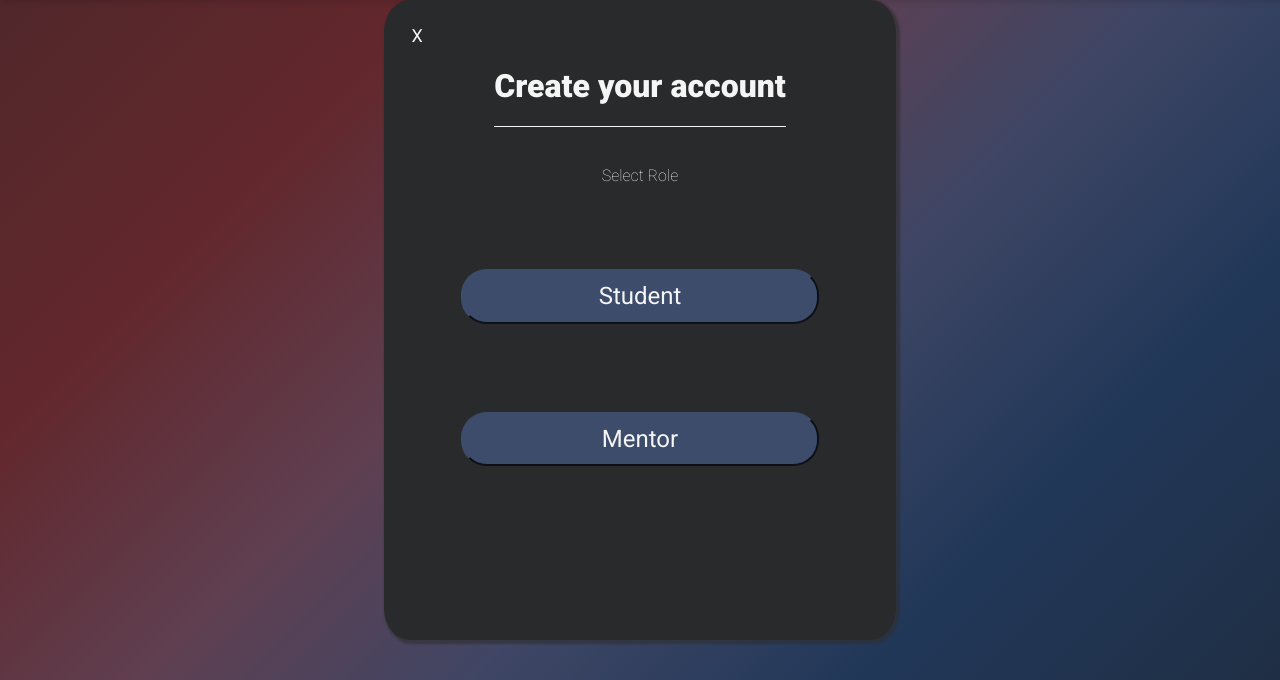
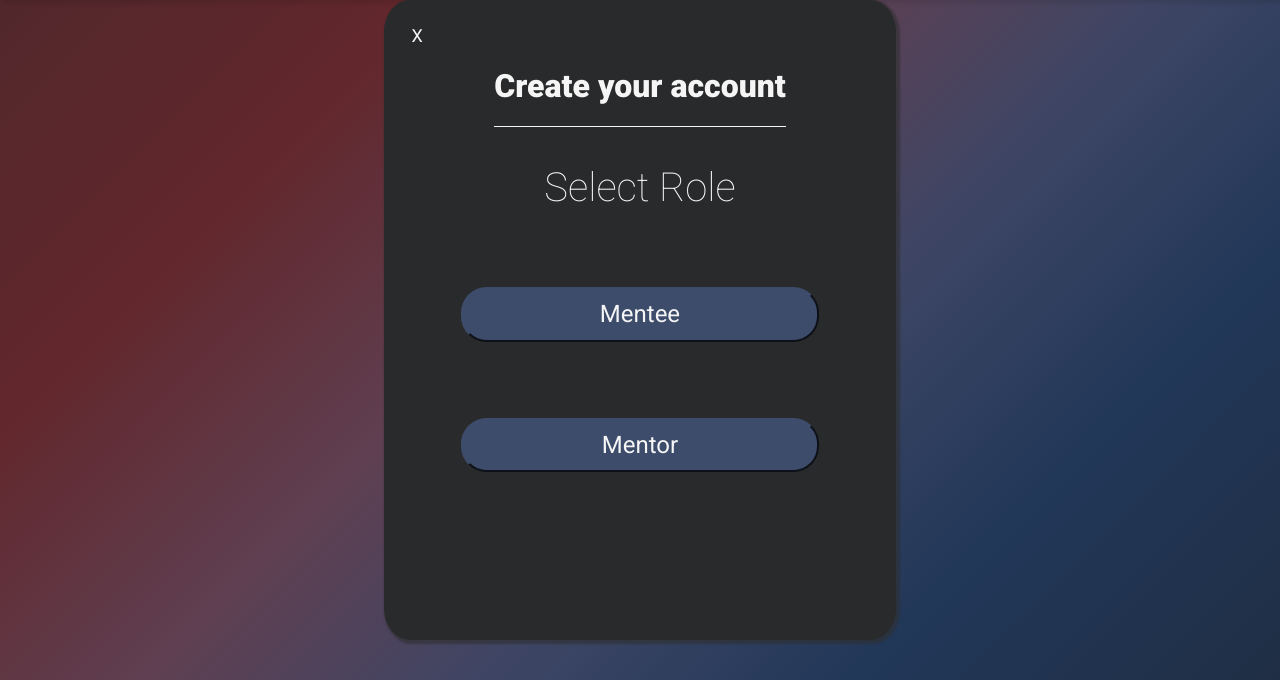
Before and after one commit to adamuremek/mentorship-program, a Django app: page /role_selection/ in a window 1280 px wide. Shown: the part 70-750 px from the top of the page. Run offline with Django 5.2, Linux system fonts and the light colour scheme.

Commit message:
Updated Role Selection UI

```diff
--- a/mentorship_program_project/mentorship_program_app/templates/sign-in card/shared/role_selection.html
+++ b/mentorship_program_project/mentorship_program_app/templates/sign-in card/shared/role_selection.html
@@ -15,11 +15,11 @@
 {% block card_content %}
     <div class="sign-in-card-content">
         <div class="sign-in-card-element">
-            <h2>Select Role</h2>
+            <h2 style="font-size: 2.5em">Select Role</h2>
         </div>
         <div class="sign-in-card-element">
             <form method="get" action="/register/mentee">
-                <button class="sign-in-card-option-button">Student</button>
+                <button class="sign-in-card-option-button">Mentee</button>
             </form>
         </div>
         <div class="sign-in-card-element">
```
